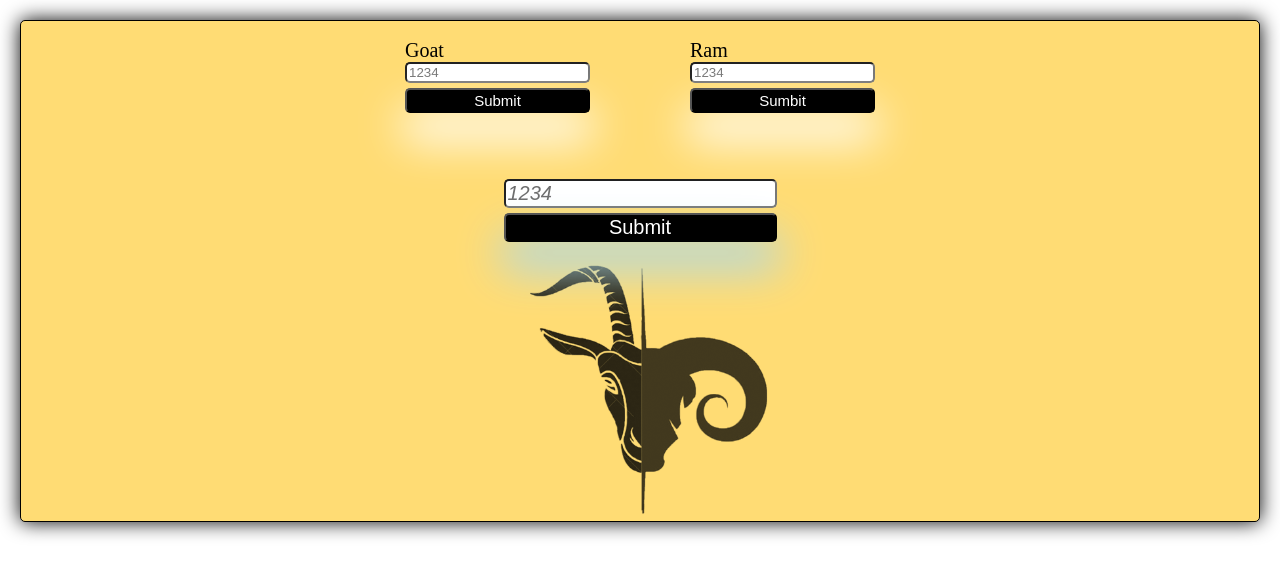
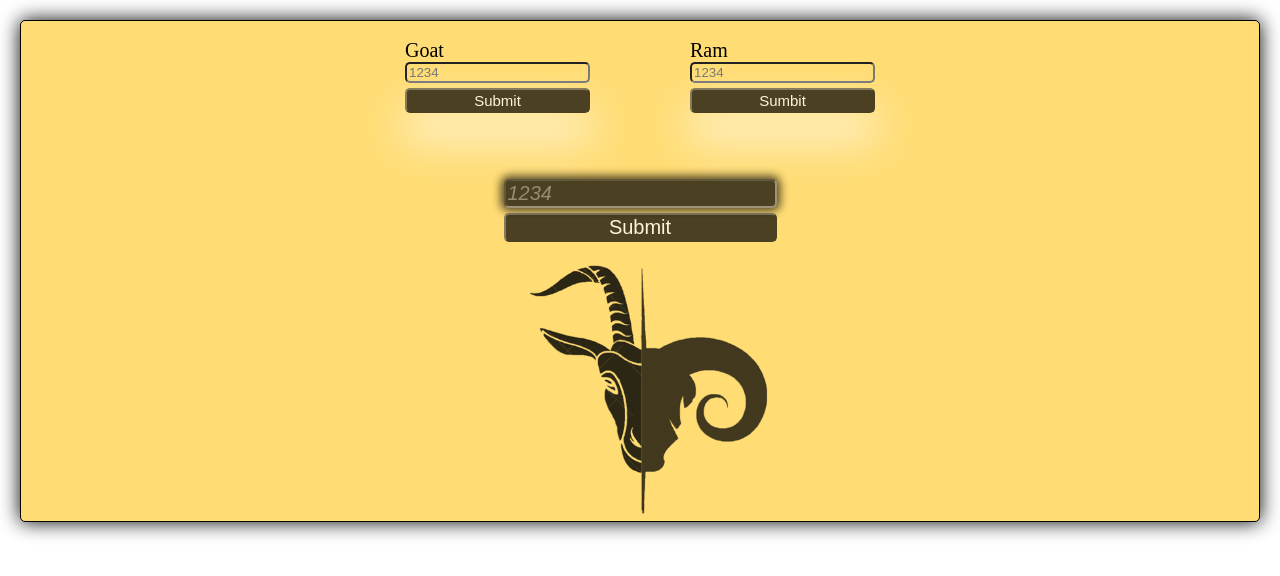
Before and after one commit to illegalGoose/GoatAndRams, a plain HTML site: page index.html in a window 1280 px wide. Drawn offline with Linux system fonts and the light colour scheme.

Commit message:
add files

```diff
--- a/style.css
+++ b/style.css
@@ -36,6 +36,7 @@ img{
 
 .players-nums input{
     border-radius: 5px;
+    background: transparent;
 }
 
 .players-nums button{
@@ -47,6 +48,11 @@ img{
     font-size: 15px;
     cursor: pointer;
     box-shadow: 0px 25px 44px 3px;
+    opacity: 0.7;
+}
+
+.players-nums button:hover{
+    opacity: 1;
 }
 
 .guessed-num{
@@ -75,6 +81,11 @@ img{
 .guessed-num input{
     font-size: 20px;
     border-radius: 5px;
+    opacity: 0.7;
+    box-shadow: 0px 0px 10px 3px black;
+    background: black;
+    color: #c6c6c6;
+    outline: none;
 }
 
 .guessed-num button:last-child{
@@ -83,7 +94,11 @@ img{
     border-radius: 5px;
     font-size: 20px;
     cursor: pointer;
-    box-shadow: 0px 25px 44px 3px lightblue;
+    opacity: 0.7;
+}
+
+.guessed-num button:last-child:hover{
+    opacity: 1;
 }
 
 .guessed-num input::placeholder{
```
